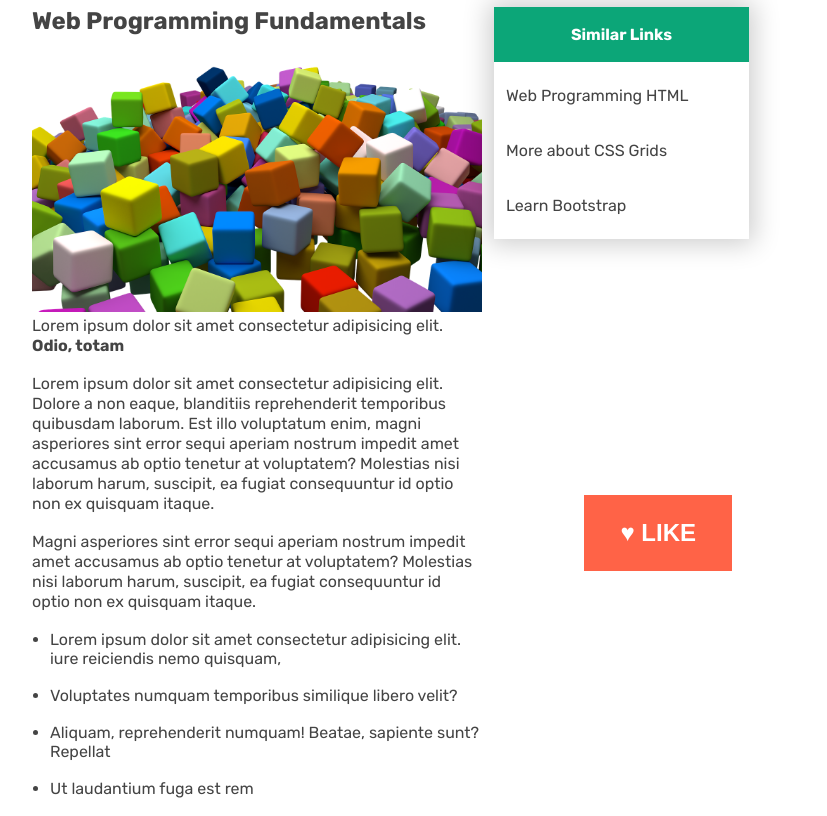
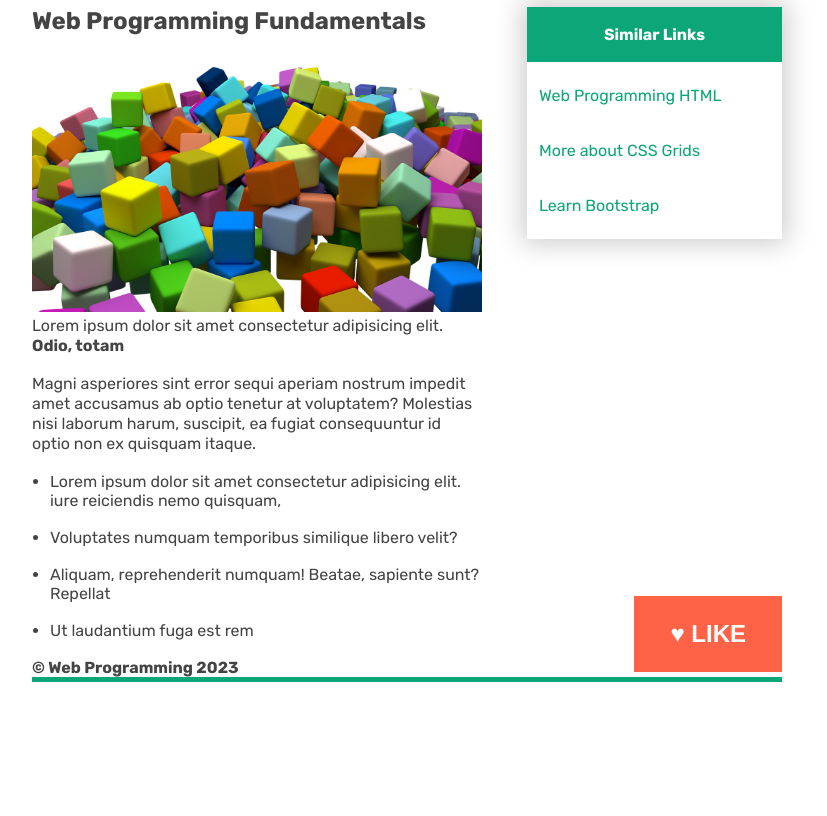
Before and after one commit to synergy2411/del-nov-23, a plain HTML site: page 01-basics/index.html in a window 1280 px wide. Shown: the part 93-909 px from the top of the page, without its empty margins (233-1060 px from the left). After the commit the page ends 800 px from the top, so only its background shows below. Drawn offline with Linux system fonts and the light colour scheme.

Commit message:
blog updated

```diff
--- a/01-basics/css/styles.css
+++ b/01-basics/css/styles.css
@@ -30,17 +30,15 @@ header nav ul li {
   margin: 18px;
 }
 
-header nav ul li a:link {
-  color: rgb(11, 234, 160);
+header nav ul li a:link,
+a:visited {
+  color: #0ca678;
   text-decoration: none;
   font-size: 1.2em;
   font-weight: 600;
 }
-header nav ul li a:visited {
-  color: rgb(5, 51, 121);
-}
 header nav ul li a:hover {
-  color: orangered;
+  color: #0ca678;
   cursor: pointer;
   text-decoration: underline;
 }
@@ -51,7 +49,7 @@ header nav ul li a:active {
 main {
   float: left;
   width: 60%;
-  margin-right: 12px;
+  margin-right: 6%;
 }
 
 main h2 {
@@ -87,7 +85,7 @@ aside h4 {
 
 aside ul li a {
   text-decoration: none;
-  color: #444;
+  color: #0ca678;
 }
 
 main p {
@@ -110,10 +108,10 @@ main ul li {
   display: inline-block;
   padding: 24px 36px;
   position: absolute;
-  bottom: -600px;
-  right: 50px;
   font-size: 24px;
   font-weight: 600;
+  right: 0;
+  bottom: 10px;
 }
 
 .container .btn-like:hover {
@@ -130,11 +128,6 @@ header .my-icon {
   top: 0;
 }
 
-/* footer {
-
+footer {
+  border-bottom: 5px #0ca678 solid;
 }
-
-.clearfix::after {
-  content: "";
-  clear: both;
-} */
--- a/01-basics/index.html
+++ b/01-basics/index.html
@@ -14,7 +14,6 @@
   </head>
 
   <body>
-    <div class="main-container">
     <div class="container">
       <!-- header -->
       <header>
@@ -53,24 +52,13 @@
         <h2>Web Programming Fundamentals</h2>
 
         <div>
-            <img
-              src="../images/random.jpg"
-              alt="The author image of this post"
-            />
+          <img src="../images/random.jpg" alt="The author image of this post" />
           <p>
             Lorem ipsum dolor sit amet consectetur adipisicing elit.
             <strong>Odio, totam</strong>
           </p>
         </div>
 
-          <p>
-            Lorem ipsum dolor sit amet consectetur adipisicing elit. Dolore a
-            non eaque, blanditiis reprehenderit temporibus quibusdam laborum.
-            Est illo voluptatum enim, magni asperiores sint error sequi aperiam
-            nostrum impedit amet accusamus ab optio tenetur at voluptatem?
-            Molestias nisi laborum harum, suscipit, ea fugiat consequuntur id
-            optio non ex quisquam itaque.
-          </p>
         <p>
           Magni asperiores sint error sequi aperiam nostrum impedit amet
           accusamus ab optio tenetur at voluptatem? Molestias nisi laborum
@@ -106,13 +94,13 @@
         </ul>
       </aside>
 
+      <br style="clear: both" />
       <!-- footer -->
-        <!-- <footer>
+      <footer>
         <strong> &copy; Web Programming 2023</strong>
-      </footer> -->
+      </footer>
 
       <button class="btn-like">♥ LIKE</button>
     </div>
-    </div>
   </body>
 </html>
```
Lines whose indentation alone changed are shown as unchanged.
